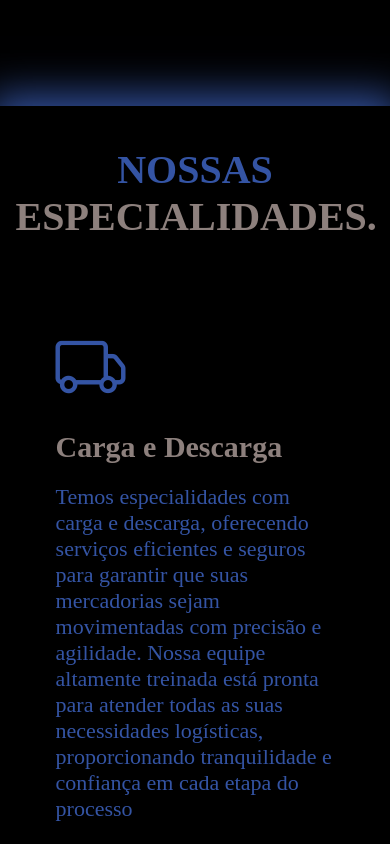
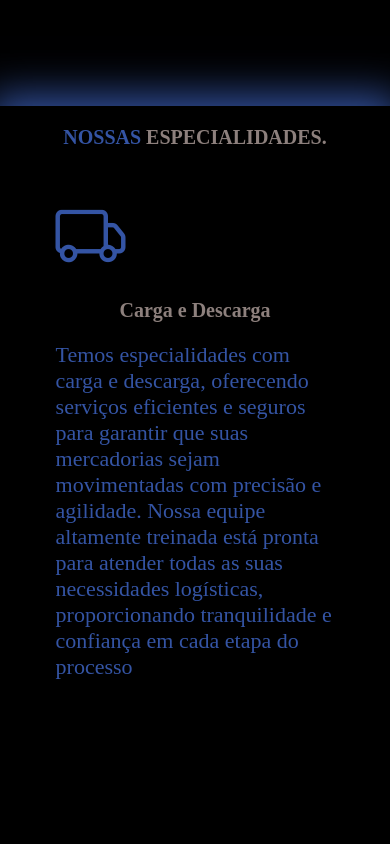
Before and after one commit to devjoao-13/gratasolucoes, a plain HTML site: page index.html in a window 390 px wide. Shown: the part 1340-2184 px from the top of the page. Drawn offline with nearby package versions, Linux system fonts and the light colour scheme; a script that the page names is missing.

Commit message:
Add files via upload

```diff
--- a/style.css
+++ b/style.css
@@ -285,7 +285,54 @@ footer{
 
 footer .flex{
     flex-direction: column;
-    gap: 30px
+    gap: 30px,
 }
 
+h2.titulo{
+    color: #3454a4;
+    font-size: 20px;
+    text-align: center;
+    }
+
+    h2.titulo span{
+    color: #8d807d;
+
+    }
+
+    section.especialidades{
+        padding: 20px 4%;
+
+        }
+
+        section.especialidades .flex{
+            gap: 60px;
+        }
+
+        .especialidades .especialidades-box{
+        color: #8d807d;
+        padding: 40px;
+        border-radius: 30px;
+        margin-top: 10px;
+        transition: .5s;
+        }
+
+
+        .especialidades .especialidades-box:hover{
+        transform: scale(1.05);
+        box-shadow: 0 0 50px #3454a4;
+        }
+
+        .especialidades .especialidades-box i{
+        font-size: 70px;
+        color:#3454a4
+        }
+
+        .especialidades .especialidades-box h3{
+        font-size: 20px;
+        margin: 20px 0;
+        text-align: center;
+        }
+
+
+
 }
```
